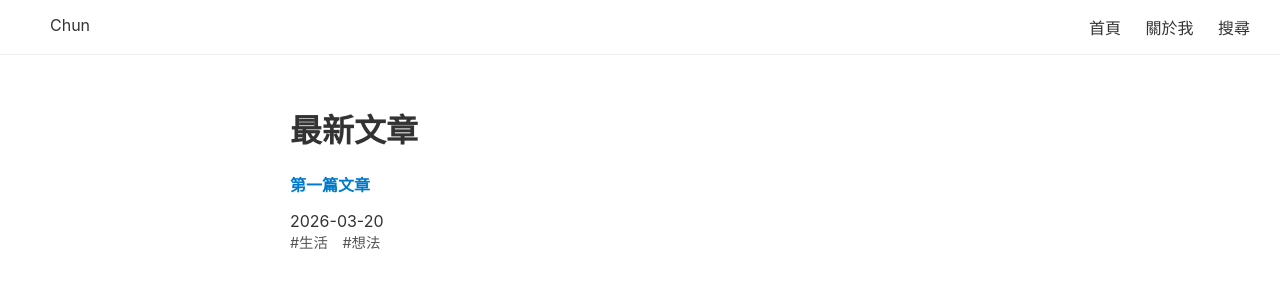
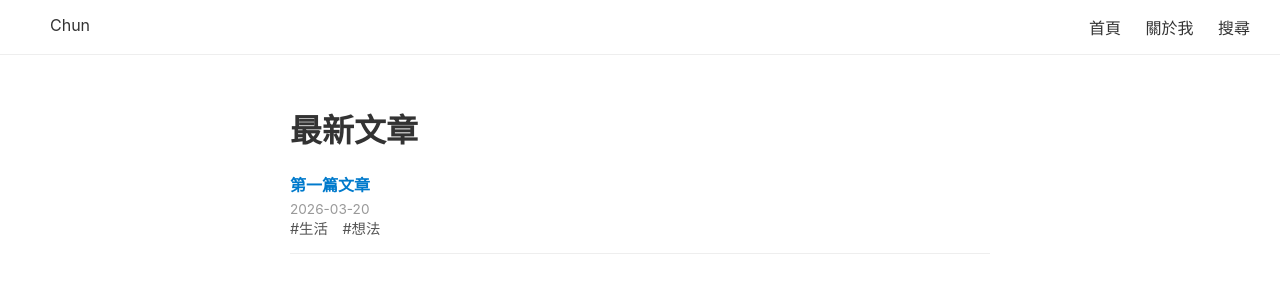
Before and after one commit to chunslifestyle/chunslifestyle.github.io, a Jekyll site: the page built from index.md, in a window 1280 px wide. Shown: the top 300 px of the page. Built offline with Jekyll 4.4.1, drawn with Linux system fonts in a browser that asks for light colours.

Commit message:
Update default.html

```diff
--- a/_layouts/default.html
+++ b/_layouts/default.html
@@ -8,7 +8,9 @@
     .nav { display:flex; justify-content:space-between; padding:15px 30px; border-bottom:1px solid #eee; }
     .nav a { margin-left:20px; text-decoration:none; color:#333; }
     .container { max-width:700px; margin:50px auto; padding:0 15px; }
-    a.article-link { text-decoration:none; color:#007acc; font-weight:bold; display:block; margin:15px 0; }
+    .post-item { margin-bottom:30px; padding-bottom:15px; border-bottom:1px solid #eee; }
+    a.article-link { text-decoration:none; color:#007acc; font-weight:bold; display:block; margin:5px 0; }
+    .post-date { font-size:0.85em; color:#999; }
     .tags a { margin-right:10px; text-decoration:none; color:#555; font-size:0.9em; }
   </style>
 </head>
```
